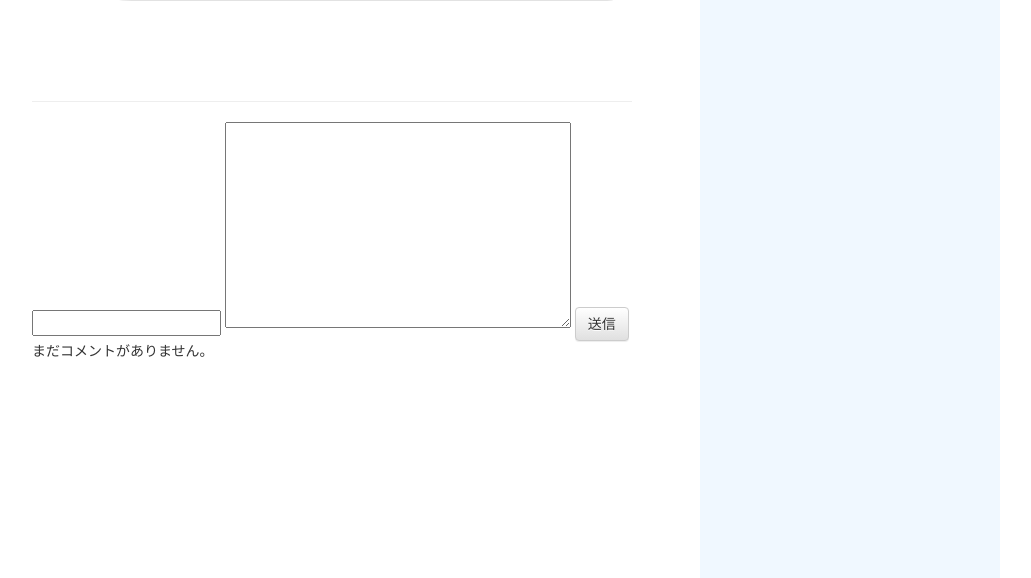
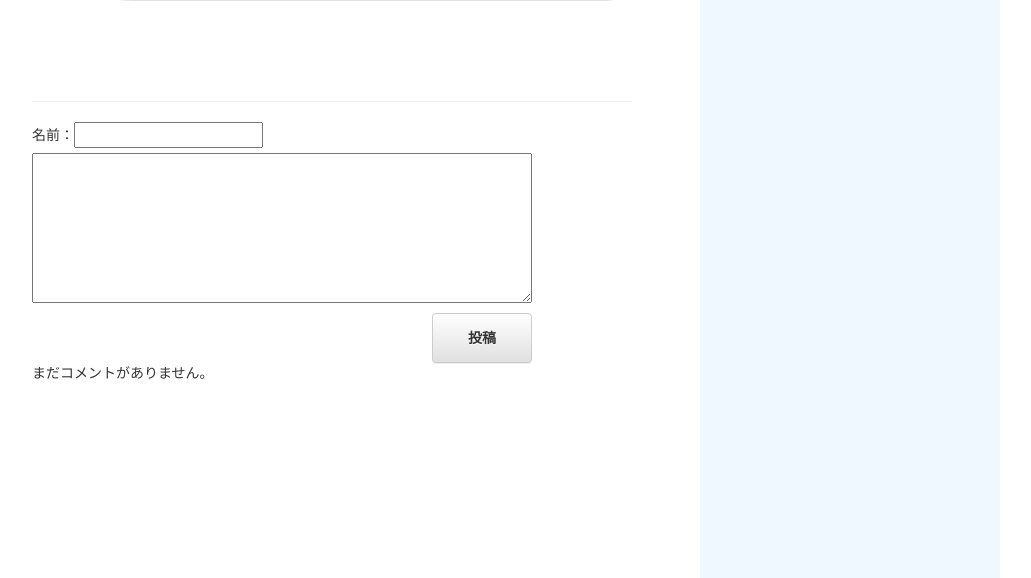
Before and after one commit to tattuu/sunspot331_website, a Django app: template templates/space_post/post_detail.html in a window 1280 px wide. Shown: the part 514-1092 px from the top of the page, without its empty margins (123-1154 px from the left). Run offline with Django 3.2, Linux system fonts and the light colour scheme; the template is opened without the code that fills it: values that come from a table or form of the project are taken from there, others are empty; some libraries are stand-ins or nearby versions.

Commit message:
facebook

```diff
--- a/static/css/basic.css
+++ b/static/css/basic.css
@@ -185,6 +185,17 @@ body{
     color: #4d4d4f;
 }
 
+textarea{
+    margin-top: 5px;
+    margin-bottom: 5px;
+    height: 150px;
+    width: 500px;
+}
+
+#form_button_margin_left{
+    margin-left: 400px;
+}
+
 .comment {
     margin: 20px 0px 20px 20px;
     width: 550px;
--- a/templates/space_post/post_detail.html
+++ b/templates/space_post/post_detail.html
@@ -41,10 +41,11 @@
      </div>
     <hr>
     <form method="POST">{% csrf_token %}
-        {{ form.author }}
-        {{ form.text }}
-
-        <button type="submit" class="save btn btn-default">送信</button>
+        名前：{{ form.author }}<br>
+        {{ form.text }}<br>
+        <div id="form_button_margin_left">
+            <button type="submit" class="save btn btn-default" style="width: 100px; height: 50px"><strong>投稿</strong></button>
+        </div>
     </form>
     {% for comment in comments.all%}
         <div class="comment">
```
Also changed, not shown: space_post_app/forms.py (line endings or trailing spaces).
